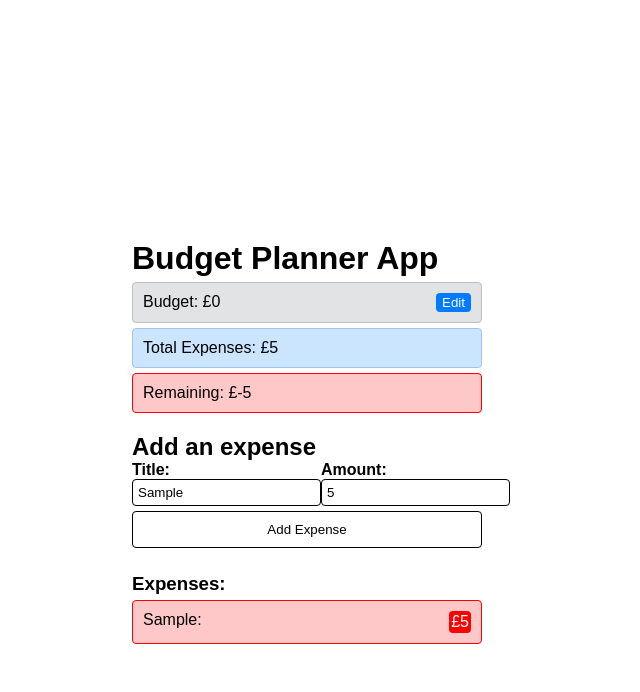
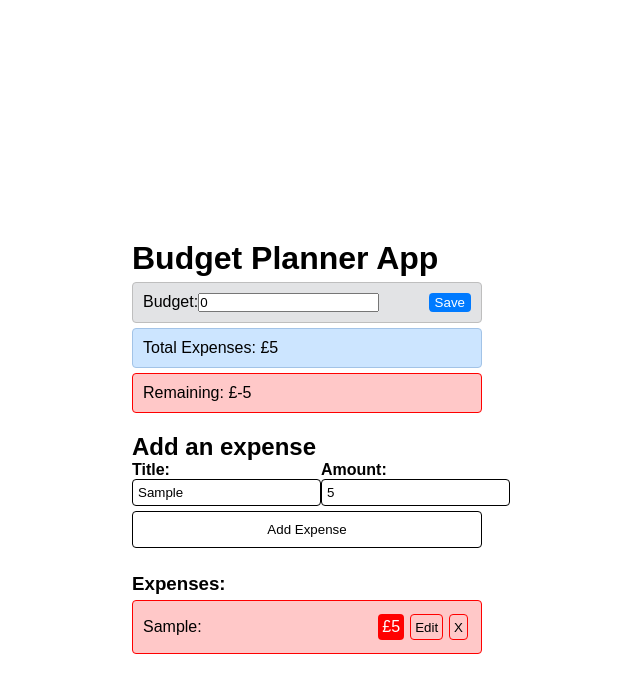
Before and after one commit to WillHoward95/expenses-tracker, a React (Vite) app: page / in a window 1280 px wide. Both pictures are taken after typing "Sample", "5" into the empty fields and a click on the button "Add Expense". Shown: the top 692 px of the page, without its empty margins (333-973 px from the left). Built offline with nearby package versions, Linux system fonts and the light colour scheme; a web font is replaced by a local one.

Commit message:
fixed autofocus error on budget, and added edit/delete buttons to expense list items, need to link them up with the store though

```diff
--- a/src/App.css
+++ b/src/App.css
@@ -23,6 +23,7 @@
 .expenseListItem {
   display: flex;
   justify-content: space-between;
+  align-items: center;
   border: solid 1px red;
   border-radius: 4px;
   padding: 10px;
@@ -32,9 +33,11 @@
 
 .expenseListCost {
   background-color: rgb(255, 0, 0);
+  color: white;
   border-radius: 4px;
-  padding: 2px;
+  padding: 4px;
   color: white;
+  margin: 3px;
 }
 
 .addExpenseTitle,
@@ -83,3 +86,24 @@ button {
   background-color: rgb(212, 237, 218);
   border: 1px solid rgb(167, 226, 181);
 }
+
+.listItemButtons {
+  display: flex;
+}
+
+.expenseListDelete,
+.expenseListEdit {
+  border: 1px solid red;
+  color: black;
+  background-color: inherit;
+}
+
+.expenseListDelete:hover,
+.expenseListEdit:hover {
+  cursor: pointer;
+  background-color: rgb(255, 225, 225);
+}
+
+.budgetDisplay {
+  display: flex;
+}
--- a/src/features/expenses/components/BudgetTotal.tsx
+++ b/src/features/expenses/components/BudgetTotal.tsx
@@ -4,6 +4,8 @@ import {
   selectBudget,
   selectBudgetBoolean,
   setBudgetBoolean,
+  setNewBudget,
+  selectNewBudget,
 } from "../expensesSlice"
 
 const BudgetTotal = () => {
@@ -11,43 +13,46 @@ const BudgetTotal = () => {
 
   const budget = useSelector(selectBudget)
   const budgetBoolean = useSelector(selectBudgetBoolean)
+  const newBudget = useSelector(selectNewBudget)
 
-  if (budgetBoolean) {
   return (
     <div className="totalsItem budgetTotal">
-        <p>
-          Budget:
+      <div className="budgetDisplay">
+        <p>Budget: </p>
+        {budgetBoolean ? (
           <input
+            autoFocus
             type="number"
             defaultValue={budget}
-            onBlur={(e) => {
-              dispatch(setBudget(e.target.value))
+            onFocus={(e) => e.currentTarget.select()}
+            onInput={(e) => {
+              const target = e.target as HTMLInputElement
+              dispatch(setNewBudget(target.value))
+            }}
+          ></input>
+        ) : (
+          <p>£{budget}</p>
+        )}
+      </div>
+
+      {budgetBoolean ? (
+        <button
+          onClick={() => {
+            dispatch(setBudget(newBudget))
             dispatch(setBudgetBoolean())
           }}
-          ></input>
-        </p>
-        <button
-        // onClick={(e) => {
-        //   // dispatch(setBudget(e.target.value))
-        //   dispatch(setBudgetBoolean())
-        // }}
         >
           Save
         </button>
-      </div>
-    )
-  }
-
-  return (
-    <div className="totalsItem budgetTotal">
-      <p>Budget: £{budget}</p>
+      ) : (
         <button
-        onMouseDown={() => {
+          onClick={() => {
             dispatch(setBudgetBoolean())
           }}
         >
           Edit
         </button>
+      )}
     </div>
   )
 }
--- a/src/features/expenses/components/ExpenseItem.tsx
+++ b/src/features/expenses/components/ExpenseItem.tsx
@@ -1,9 +1,24 @@
+import { useDispatch } from "react-redux"
+
 const ExpenseItem = (props: any) => {
-  const { item } = props
+  const dipatch = useDispatch()
+  const { item, key } = props
+
+  console.log(props)
 
   return (
     <div className="expenseListItem">
-      {item.title}: <span className="expenseListCost">£{item.amount}</span>
+      {item.title}:
+      <div className="listItemButtons">
+        <span className="expenseListCost">£{item.amount}</span>
+        <button className="expenseListCost expenseListEdit">Edit</button>
+        <button
+          className="expenseListCost expenseListDelete"
+          onClick={(e) => {}}
+        >
+          X
+        </button>
+      </div>
     </div>
   )
 }
--- a/src/features/expenses/components/ExpenseList.tsx
+++ b/src/features/expenses/components/ExpenseList.tsx
@@ -5,7 +5,7 @@ import ExpenseItem from "./ExpenseItem"
 const ExpenseList = () => {
   const expensesArray = useSelector(selectExpensesArray)
 
-  return expensesArray.map((item, index: number) => {
+  return expensesArray.map((item, index) => {
     return <ExpenseItem item={item} key={index} />
   })
 }
--- a/src/features/expenses/expensesSlice.ts
+++ b/src/features/expenses/expensesSlice.ts
@@ -5,6 +5,7 @@ export interface ExpensesState {
   value: number
   status: "idle" | "loading" | "failed"
   budget: number
+  newBudget: number
   budgetBoolean: boolean
   expenseTitle: string
   expenseAmount: number
@@ -16,7 +17,8 @@ const initialState: ExpensesState = {
   value: 0,
   status: "idle",
   budget: 0,
-  budgetBoolean: false,
+  newBudget: 0,
+  budgetBoolean: true,
   expenseTitle: "",
   expenseAmount: 0,
   expensesArray: [],
@@ -33,6 +35,9 @@ export const expensesSlice = createSlice({
     },
     setBudget: (state, action) => {
       state.budget = action.payload
+    },
+    setNewBudget: (state, action) => {
+      state.newBudget = action.payload
     },
     setBudgetBoolean: (state) => {
       state.budgetBoolean = !state.budgetBoolean
@@ -53,6 +58,7 @@ export const expensesSlice = createSlice({
 export const {
   increment,
   setBudget,
+  setNewBudget,
   setBudgetBoolean,
   setExpenseTitle,
   setExpenseAmount,
@@ -61,6 +67,7 @@ export const {
 
 export const selectCount = (state: RootState) => state.expenses.value
 export const selectBudget = (state: RootState) => state.expenses.budget
+export const selectNewBudget = (state: RootState) => state.expenses.newBudget
 export const selectBudgetBoolean = (state: RootState) =>
   state.expenses.budgetBoolean
 export const selectExpenseTitle = (state: RootState) =>
```
Lines whose indentation alone changed are shown as unchanged.
